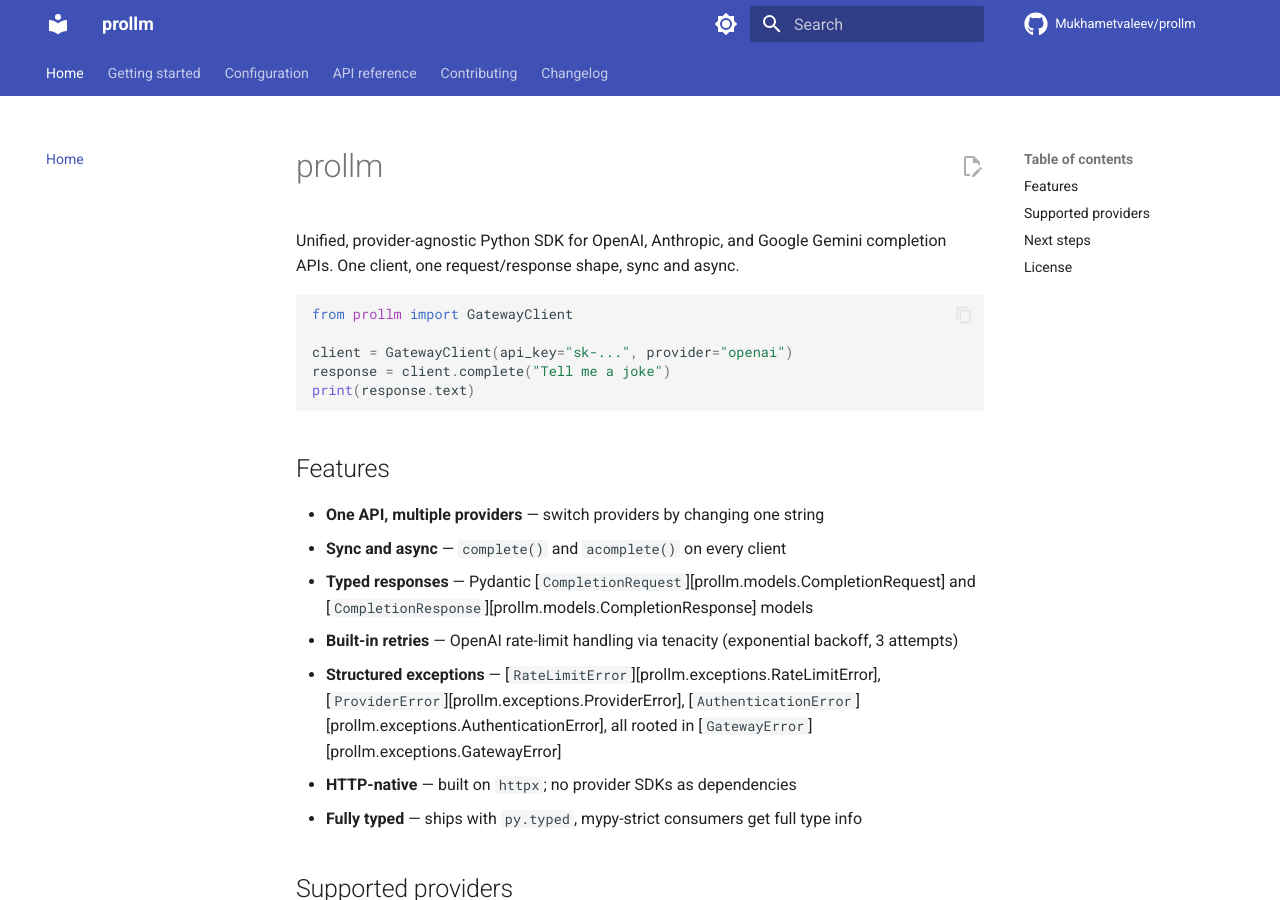
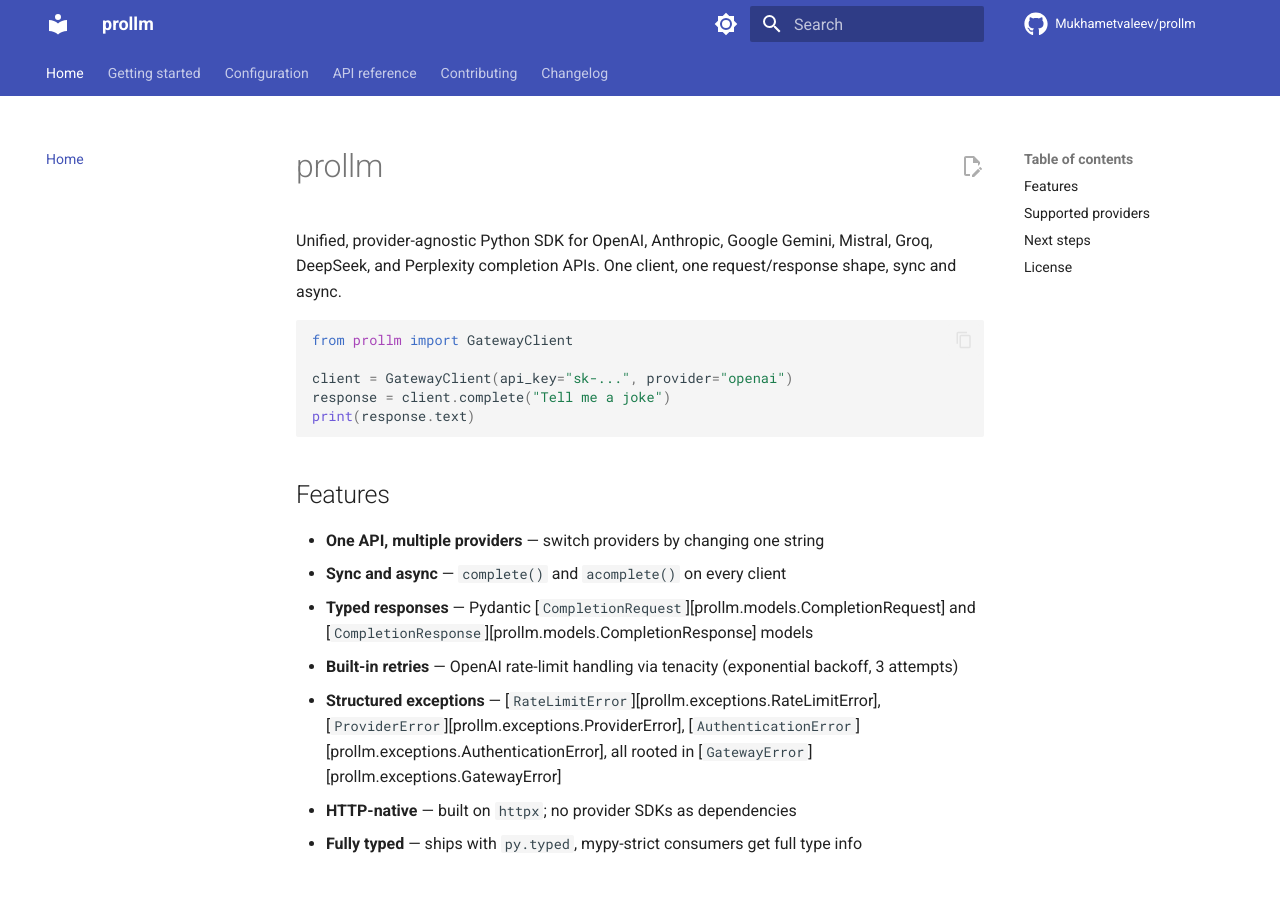
Before and after one commit to Mukhametvaleev/prollm, an MkDocs documentation site: the page built from docs/index.md, in a window 1280 px wide and 900 px high. Built offline with MkDocs 1.6.1 and Material for MkDocs 9.7.7, drawn with Linux system fonts in a browser that asks for light colours; comment, search, counter and statistics services are not loaded.

Commit message:
docs: sync provider list across README and docs (#3)
## Summary

Update stale references that listed only anthropic/gemini/openai to
cover all seven supported providers (anthropic, deepseek, gemini, groq,
mistral, openai, perplexity

## Type of change

- [x] `docs` — Documentation

## Checklist

- [x] PR title follows Conventional Commits (`feat:`, `fix:`, etc.)
- [x] `uv run pre-commit run --all-files` passes locally
- [x] `uv run pytest` passes locally

````diff
--- a/docs/index.md
+++ b/docs/index.md
@@ -1,7 +1,7 @@
 # prollm
 
-Unified, provider-agnostic Python SDK for OpenAI, Anthropic, and Google Gemini completion APIs.
-One client, one request/response shape, sync and async.
+Unified, provider-agnostic Python SDK for OpenAI, Anthropic, Google Gemini, Mistral, Groq, DeepSeek,
+and Perplexity completion APIs. One client, one request/response shape, sync and async.
 
 ```python
 from prollm import GatewayClient
--- a/prollm/__init__.py
+++ b/prollm/__init__.py
@@ -1,4 +1,4 @@
-"""prollm: unified SDK for OpenAI, Anthropic, and Gemini LLM providers."""
+"""prollm: unified SDK for OpenAI, Anthropic, Gemini, Mistral, Groq, DeepSeek, Perplexity."""
 
 from prollm.client import GatewayClient
 from prollm.exceptions import GatewayError, ProviderError, RateLimitError
````
Also changed, not shown: README.md (+15 -11 lines), docs/configuration.md (+6 -6 lines), 1 other file.
